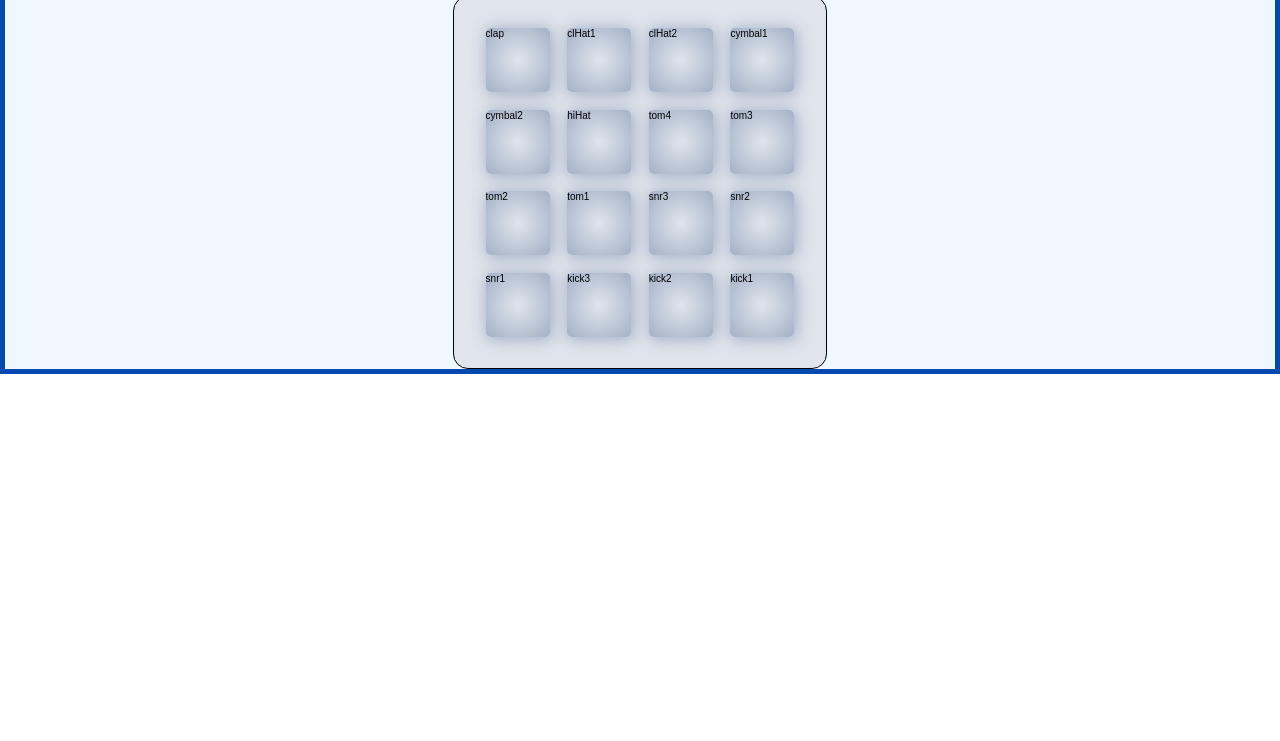
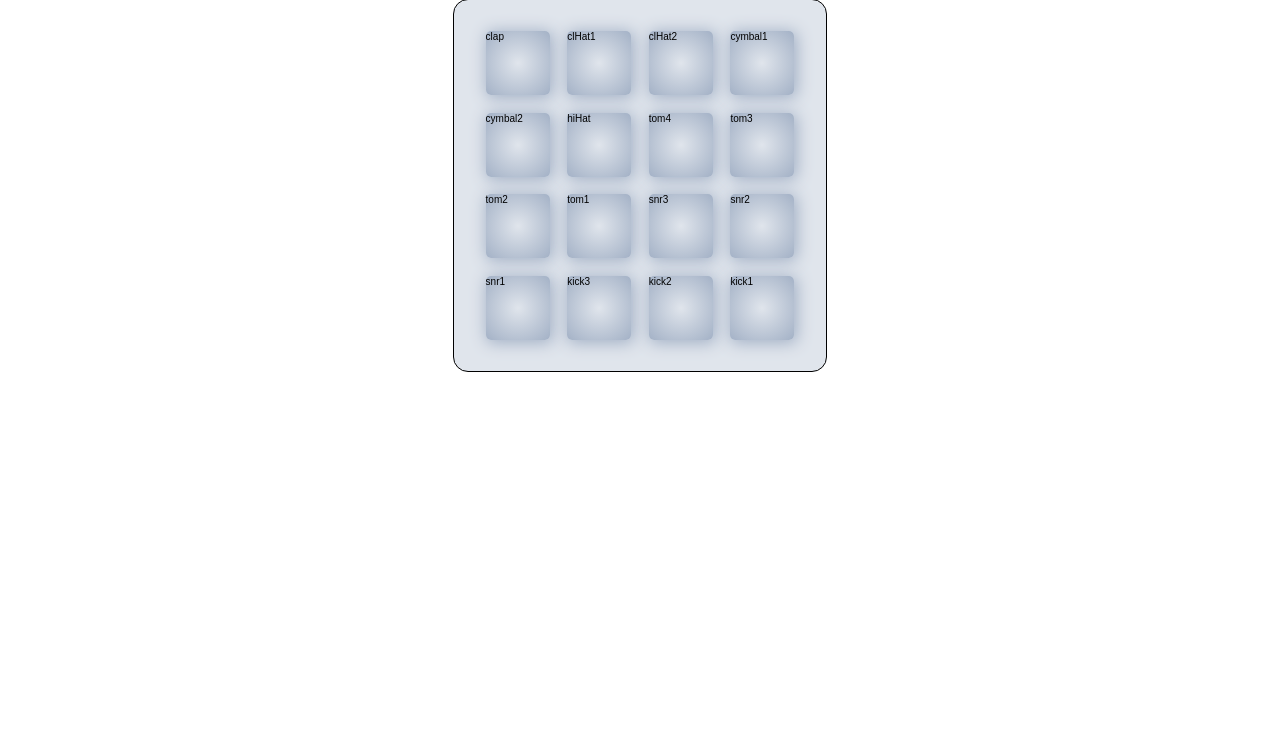
Before and after one commit to tomasszz/Drumpad, a plain HTML site: page Index.html in a window 1280 px wide. Shown: the part 59-800 px from the top of the page. Drawn offline with Linux system fonts and the light colour scheme.

Commit message:
Comment update and clean up

```diff
--- a/DrumPad.js
+++ b/DrumPad.js
@@ -1,3 +1,5 @@
+
+//keymap for pads
 const drumPads = [
     //key values
     '49', '50', '51', '52',
@@ -6,13 +8,18 @@ const drumPads = [
     '90', '88', '67', '86',
 ];
 
+//load all pad divs into table
 const drums = document.querySelectorAll('.pad');
-const obj = [];
+
+const obj = []; // helper table to check loop values
+
+//add mouse event to all pads
 drums.forEach(drumElem =>{
     drumElem.addEventListener('click', () => playDrum(drumElem))
-    obj.push(drumElem);
+    obj.push(drumElem);//checking if everything is working
 })
 
+//play selected pad sample
 playDrum = (drumElem) => {
     const drumSrc = document.getElementById(drumElem.dataset.drum);
     drumSrc.currentTime = 0;
@@ -20,24 +27,29 @@ playDrum = (drumElem) => {
 
 }
 
-
+//keyboard mapping
 document.addEventListener('keydown', drumKey => {
-
+    //reading keypressed code
     let key = event.keyCode || event.which;
     let keyVal = key.toString();
+    //geting index value of selected pad in drumPads keymap table
     let keyIndex = drumPads.indexOf(keyVal);
 
-    //console.log(`naciśnięto ${keyVal}`);
-    //console.log(`index ${keyVal}: ${keyIndex}`);
+    //console.log(`naciśnięto ${keyVal}`); // helper
+    //console.log(`index ${keyVal}: ${keyIndex}`); // helper
 
+    //comparing index value of pressed key with drums table
     for(i=0; i<drums.length; i++) {
         if(keyIndex==i){
 
+            //selecting proper sample
             const drumSrc = document.getElementById(drums[i].dataset.drum);
             drumSrc.currentTime = 0;
             drumSrc.play();
+
+            //helper variable for setting class style
             x=drums[i];
-
+            //setting pad class style for pressed key
             x.classList.add('active');
             console.log(x);
             document.addEventListener('keyup', padOff =>{
--- a/styles.css
+++ b/styles.css
@@ -3,7 +3,7 @@ body{
     font-family: sans-serif;
     margin: 0;
     padding: 0;
-    border: 5px solid #0049af;
+
 
 
 }
@@ -12,9 +12,9 @@ h1{
     text-align: center;
 }
 #main{
-    margin: 0 auto;
-    padding: 0 auto;
-    background-color: aliceblue;
+    margin: auto 0.5rem;
+    padding: 0.5rem;
+
 }
 
 #drumPad{
```
Also changed, not shown: readme.txt (added), 1 other file.
